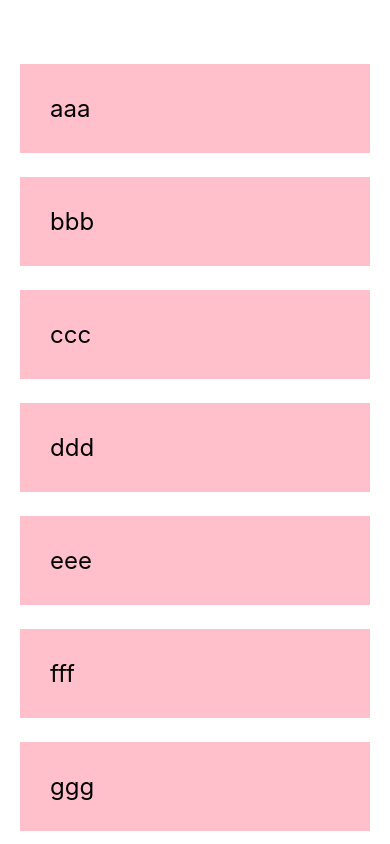
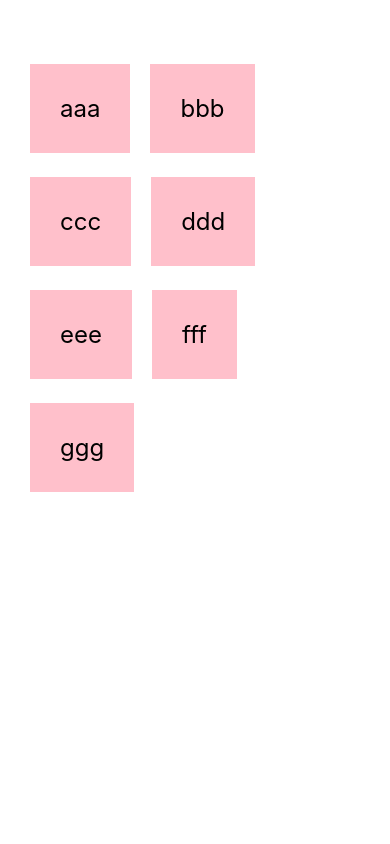
Before and after one commit to swonbae/ReactNative, a React Native app: screen / in a window 390 px wide. Built offline with nearby package versions, Linux system fonts and the light colour scheme.

Commit message:
Flat List (#7)

```diff
--- a/App.js
+++ b/App.js
@@ -1,27 +1,34 @@
 import { StatusBar } from "expo-status-bar";
 import React, { useState } from "react";
-import { StyleSheet, Text, View, ScrollView } from "react-native";
+import { StyleSheet, Text, View, FlatList } from "react-native";
 
 export default function App() {
   const [people, setPeople] = useState([
-    { name: "aaa", key: "1" },
-    { name: "bbb", key: "2" },
-    { name: "ccc", key: "3" },
-    { name: "ddd", key: "4" },
-    { name: "eee", key: "5" },
-    { name: "fff", key: "6" },
-    { name: "ggg", key: "7" },
+    { name: "aaa", id: "1" },
+    { name: "bbb", id: "2" },
+    { name: "ccc", id: "3" },
+    { name: "ddd", id: "4" },
+    { name: "eee", id: "5" },
+    { name: "fff", id: "6" },
+    { name: "ggg", id: "7" },
   ]);
 
   return (
     <View style={styles.container}>
-      <ScrollView>
+      <FlatList
+        numColumns={2}
+        keyExtractor={(item) => item.id}
+        data={people}
+        renderItem={({ item }) => <Text style={styles.item}>{item.name}</Text>}
+      />
+
+      {/* <ScrollView>
         {people.map((item) => (
-          <View key={item.key}>
+          <View id={item.id}>
             <Text style={styles.item}>{item.name}</Text>
           </View>
         ))}
-      </ScrollView>
+      </ScrollView> */}
       <StatusBar style="auto" />
     </View>
   );
@@ -41,5 +48,6 @@ const styles = StyleSheet.create({
     padding: 30,
     backgroundColor: "pink",
     fontSize: 24,
+    marginHorizontal: 10,
   },
 });
```
